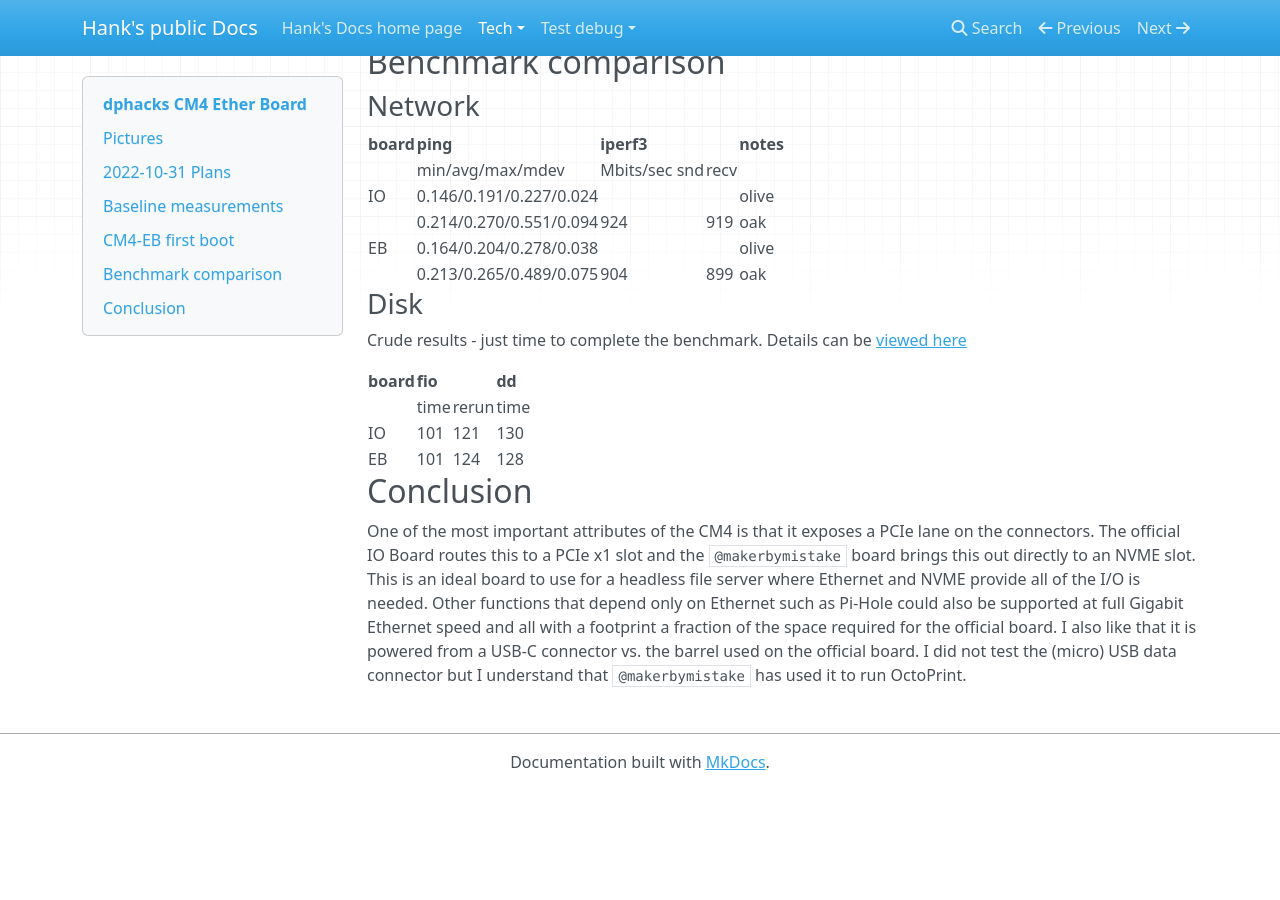
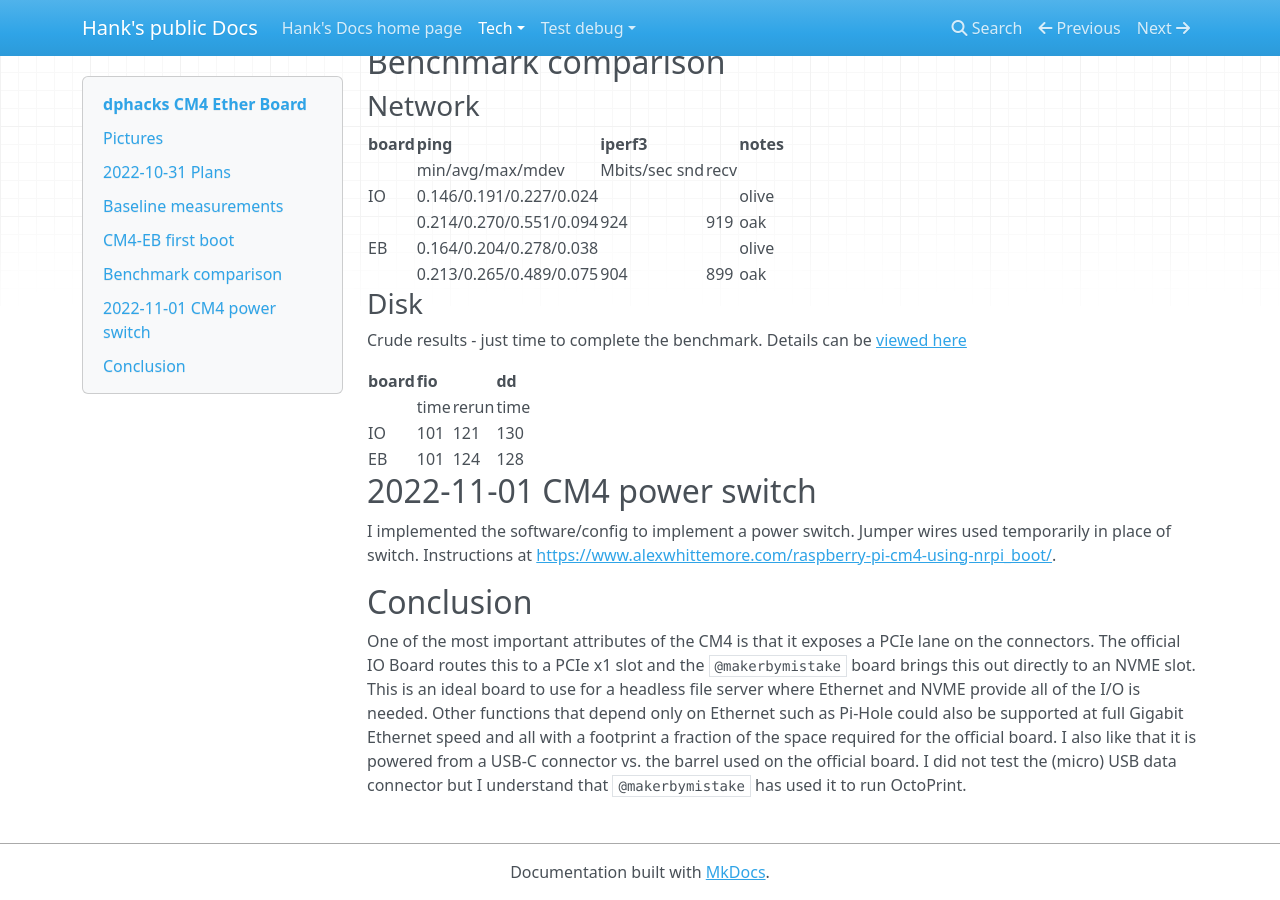
Before and after one commit to HankB/MkDocs-blog, an MkDocs documentation site: the page built from docs/tech/dphacks-CM4_Ether_Board.md, in a window 1280 px wide and 900 px high, scrolled down 2779 px. Built offline with MkDocs 1.6.1, drawn with Linux system fonts in a browser that asks for light colours; nearby versions of some CDN libraries; before the commit the page ends 3569 px from its top, so only the background shows below that.

Commit message:
power switch

```diff
--- a/docs/tech/dphacks-CM4_Ether_Board.md
+++ b/docs/tech/dphacks-CM4_Ether_Board.md
@@ -78,6 +78,10 @@ Crude results - just time to complete the benchmark. Details can be [viewed here
 |IO|101|121|130|
 |EB|101|124|128|
 
+## 2022-11-01 CM4 power switch
+
+I implemented the software/config to implement a power switch. Jumper wires used temporarily in place of switch. Instructions at <https://www.alexwhittemore.com/raspberry-pi-cm4-using-nrpi_boot/>.
+
 ## Conclusion
 
 One of the most important attributes of the CM4 is that it exposes a PCIe lane on the connectors. The official IO Board routes this to a PCIe x1 slot and the `@makerbymistake` board brings this out directly to an NVME slot. This is an ideal board to use for a headless file server where Ethernet and NVME provide all of the I/O is needed. Other functions that depend only on Ethernet such as Pi-Hole could also be supported at full Gigabit Ethernet speed and all with a footprint a fraction of the space required for the official board. I also like that it is powered from a USB-C connector vs. the barrel used on the official board. I did not test the (micro) USB data connector but I understand that `@makerbymistake` has used it to run OctoPrint.
```
